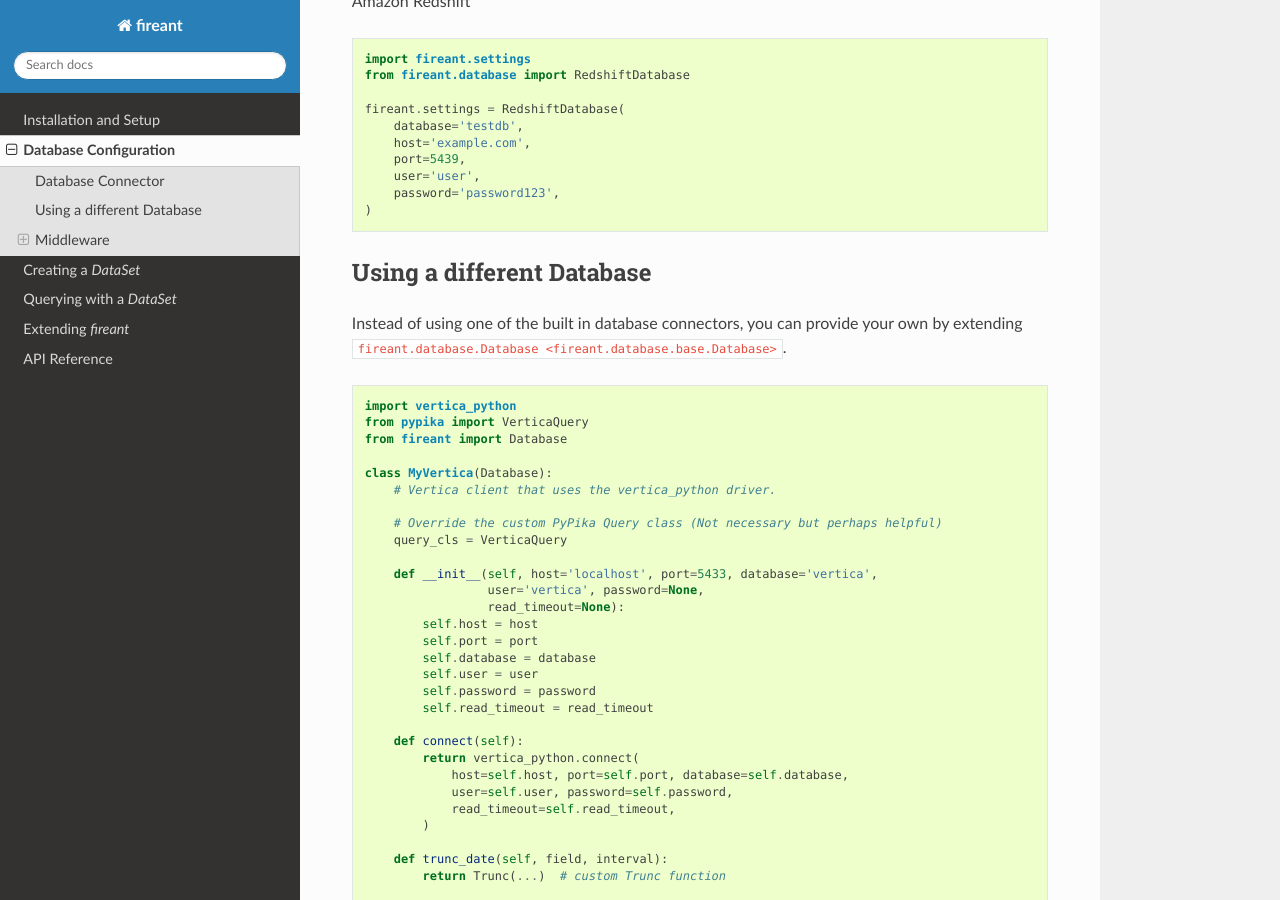
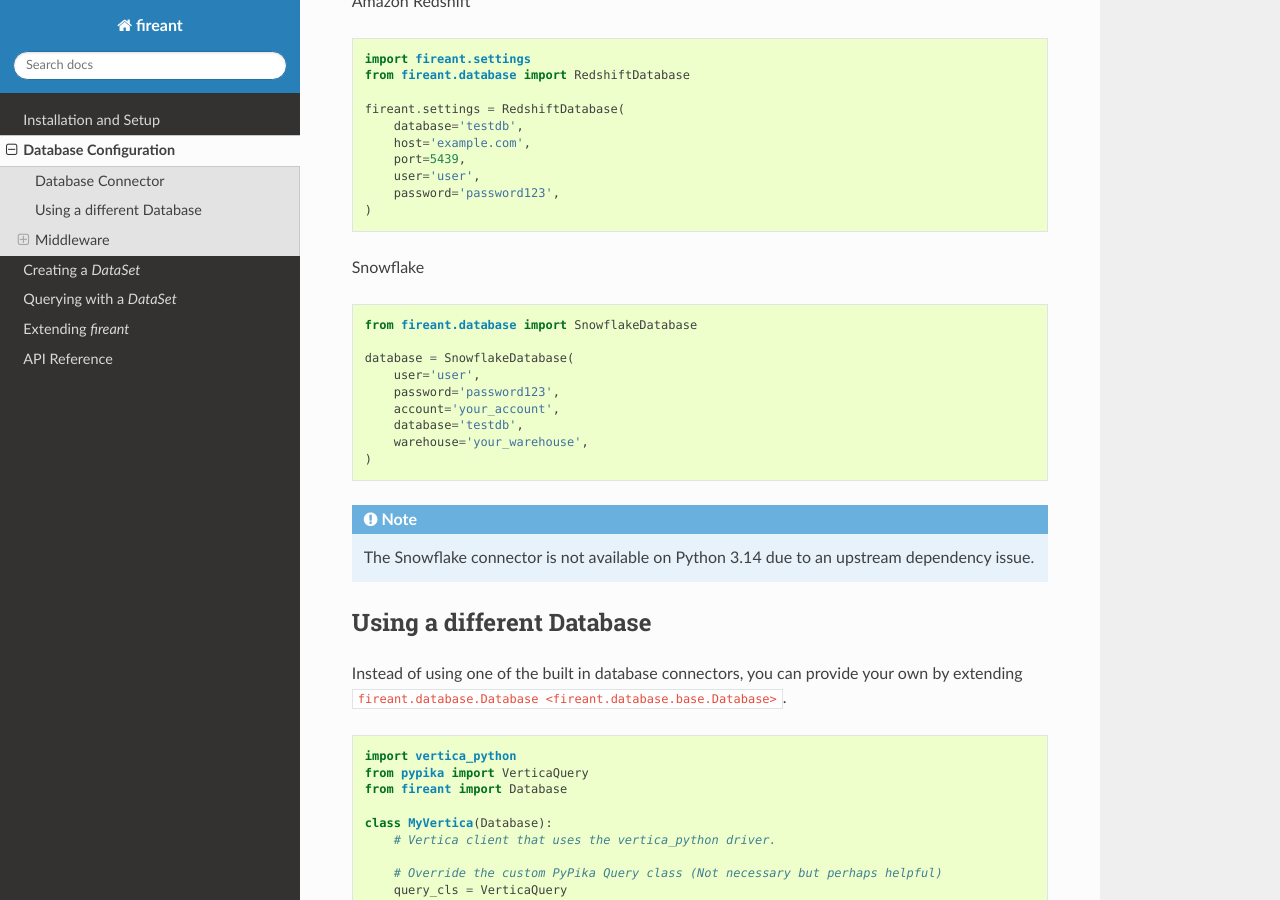
Before and after one commit to kayak/fireant, a Sphinx documentation site: the page built from docs/2_database.rst, in a window 1280 px wide and 900 px high, scrolled down 1610 px. Built offline with Sphinx 7.4.7 and the Read the Docs theme 3.1.0, drawn with Linux system fonts in a browser that asks for light colours.

Commit message:
Snowflake extra is temporarily unavailable on Python 3.14 (upstream `snowflake-connector-python` requires `cffi<2`, which lacks Python 3.14 wheels)

```diff
--- a/docs/2_database.rst
+++ b/docs/2_database.rst
@@ -82,6 +82,23 @@ Amazon Redshift
         user='user',
         password='password123',
     )
+
+Snowflake
+
+.. code-block:: python
+
+    from fireant.database import SnowflakeDatabase
+
+    database = SnowflakeDatabase(
+        user='user',
+        password='password123',
+        account='your_account',
+        database='testdb',
+        warehouse='your_warehouse',
+    )
+
+.. note::
+    The Snowflake connector is not available on Python 3.14 due to an upstream dependency issue.
 
 Using a different Database
 --------------------------
```
Also changed, not shown: CHANGELOG.md (+3 -0 lines), docs/1_setup.rst (+10 -0 lines), 1 other file.
